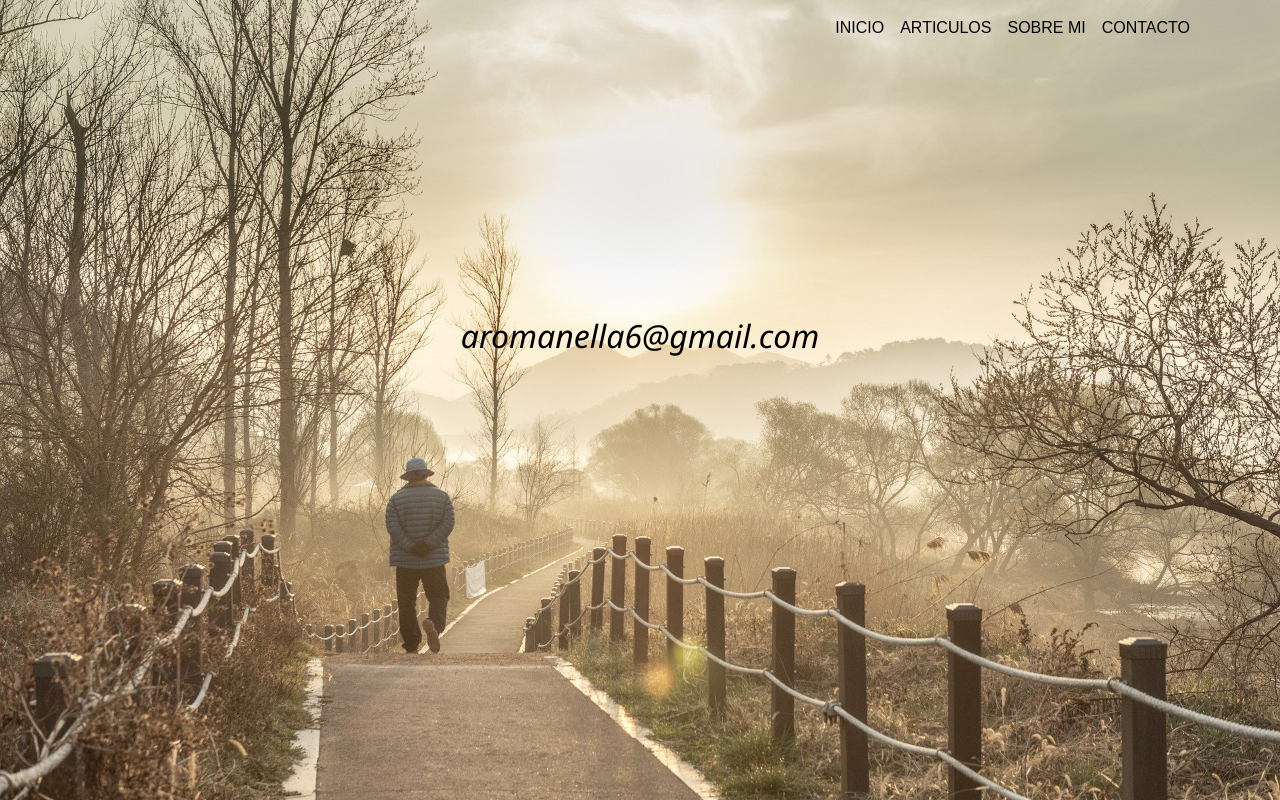
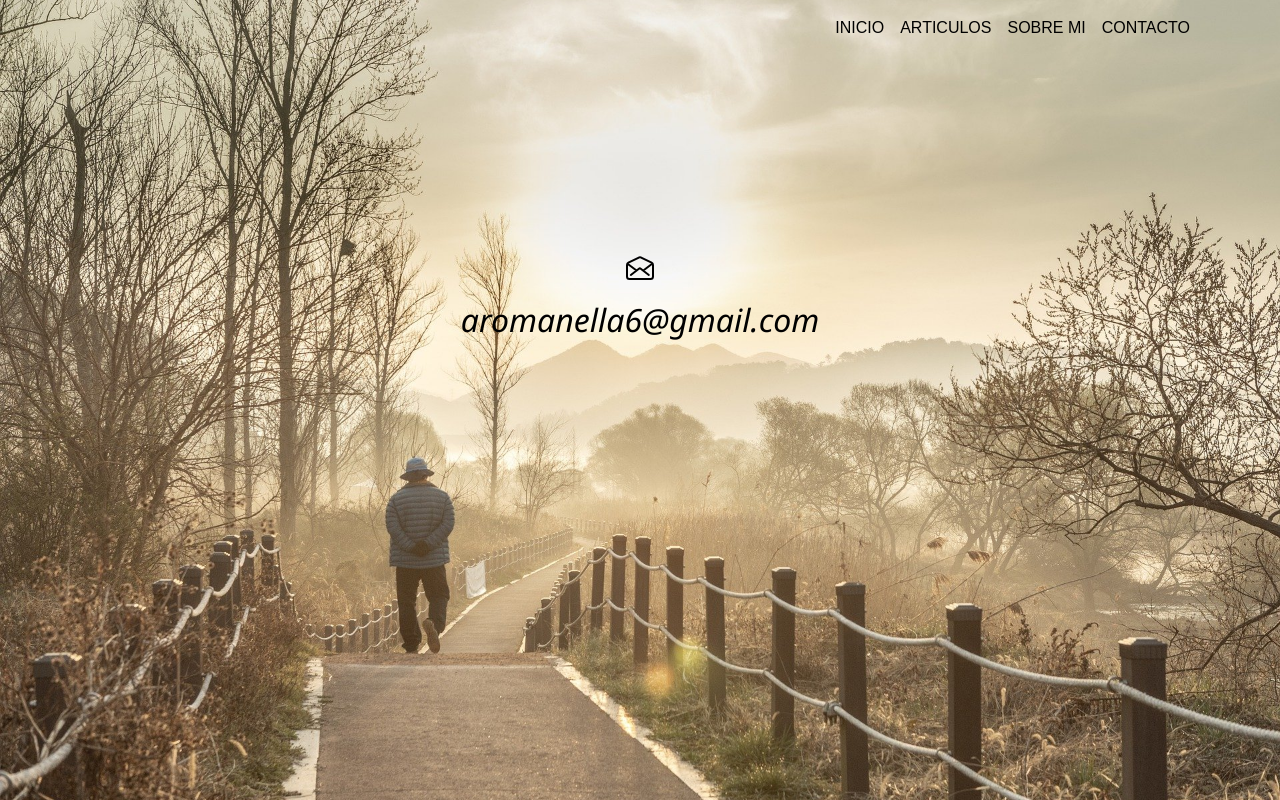
Before and after one commit to JoseRomanella/BlogPsiquiatria, a plain HTML site: page pages/contacto.html in a window 1280 px wide. Drawn offline with nearby package versions, Linux system fonts and the light colour scheme.

Commit message:
icono mail

```diff
--- a/css/style.scss
+++ b/css/style.scss
@@ -326,7 +326,7 @@ span:nth-child(18) {
     font-style: oblique;
     justify-content: center;
     text-align: center;
-    margin-top: 20%;
+    margin-top: 15%;
     color: rgb(0, 0, 0);
 }
 
--- a/pages/contacto.html
+++ b/pages/contacto.html
@@ -48,7 +48,8 @@
             </div>
         </nav>
         <section class="container textoContacto">
-            <p>aromanella6@gmail.com</p>
+            <span><ion-icon name="mail-open-outline"></ion-icon></span>
+            <p><span>aromanella6@gmail.com</span></p>
         </section>
     </header>
 
```
Also changed, not shown: css/style.css.
